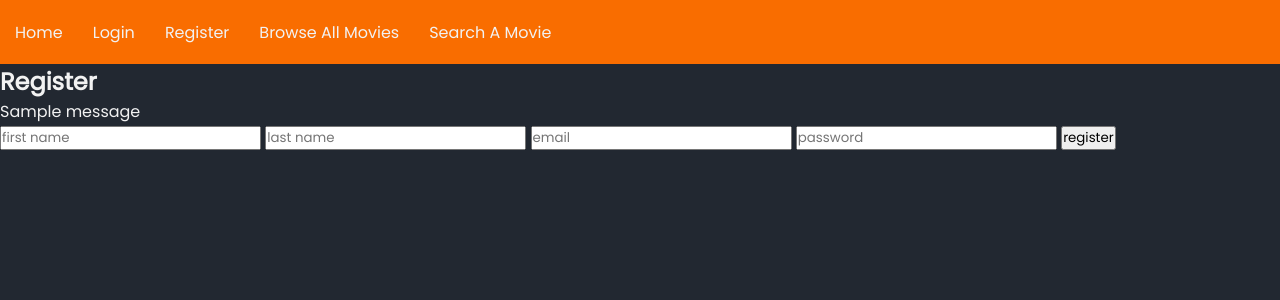
After one commit to cgomez374/movie_reviews_app, a Flask app: page /register in a window 1280 px wide. The commit adds this page. Shown: the top 300 px of the page. Run offline with Flask 3, Linux system fonts and the light colour scheme; one stand-in notice (Sample message) is shown.

Commit message:
added user model and login system

```diff
--- a/main.py
+++ b/main.py
@@ -1,7 +1,13 @@
-from flask import Flask, render_template, url_for, redirect, request
+from flask import Flask, render_template, url_for, redirect, request, flash
+from flask_login import UserMixin, login_user, LoginManager, login_required, current_user, logout_user
 
 # Flask object
 app = Flask(__name__)
+app.secret_key = 'secret_key'
+
+# Login Manager config
+login_manager = LoginManager()
+login_manager.init_app(app)
 
 # Import routes
 import routes
--- a/routes.py
+++ b/routes.py
@@ -1,4 +1,5 @@
-from main import app, render_template, url_for, redirect, request
+from main import app, render_template, url_for, redirect, request, flash, login_manager, login_user, LoginManager, login_required, current_user, logout_user
+from models import db, User
 import requests
 
 # Movies endpoint
@@ -8,8 +9,16 @@ popular_movies_endpoint = f'https://api.themoviedb.org/3/movie/popular?api_key={
 latest_movies_endpoint = f'https://api.themoviedb.org/3/movie/now_playing?api_key={API_KEY}&language=en-US&page=1'
 
 
+# Load the user
+@login_manager.user_loader
+def load_user(user_id):
+    return User.query.get(int(user_id))
+
+
 @app.route('/')
 def main():
+    # db.drop_all()
+    # db.create_all()
     popular_movies_response = requests.get(popular_movies_endpoint)
     latest_movies_response = requests.get(latest_movies_endpoint)
     if popular_movies_response.status_code == 200 and latest_movies_response.status_code == 200:
@@ -22,7 +31,7 @@ def main():
     else:
         print(f'Popular query status code: ', popular_movies_response.status_code)
         print(f'Latest query status code: ', latest_movies_response.status_code)
-    return render_template('index.html', popular_movies=popular_movies, latest_movies=latest_movies)
+    return render_template('index.html', popular_movies=popular_movies, latest_movies=latest_movies, logged_in=current_user.is_authenticated)
 
 
 @app.route('/movie/<int:movie_id>')
@@ -31,7 +40,7 @@ def show_movie(movie_id):
     response = requests.get(movie_details_endpoint)
     if response.status_code == 200:
         movie = response.json()
-    return render_template('show_movie.html', movie=movie)
+    return render_template('show_movie.html', movie=movie, logged_in=current_user.is_authenticated)
 
 
 @app.route('/search', methods=['GET', 'POST'])
@@ -42,10 +51,10 @@ def search_movie():
         response = requests.get(search_movie_endpoint + movie_title)
         if response.status_code == 200:
             results = response.json()['results']
-            return render_template('search.html', movies=results)
+            return render_template('search.html', movies=results, logged_in=current_user.is_authenticated)
         else:
             print(response.status_code)
-    return render_template('search.html', movies=[])
+    return render_template('search.html', movies=[], logged_in=current_user.is_authenticated)
 
 
 @app.route('/browse/<int:current_page>')
@@ -59,4 +68,51 @@ def browse_all_movies(current_page):
         movies = response.json()['results']
     else:
         print(response.status_code)
-    return render_template('browse.html', movies=movies, current_page=current_page)
+    return render_template('browse.html', movies=movies, current_page=current_page, logged_in=current_user.is_authenticated)
+
+
+@app.route('/register', methods=['GET', 'POST'])
+def register():
+
+    # STILL NEED TO BUILD IN SOME VALIDATION FOR THE EMAIL; HTML NOT ENOUGH!!!!!
+
+    if request.method == 'POST':
+        # Build the user model
+        new_user = User(
+            name=request.form.get('first_name')+' '+request.form.get('last_name'),
+            email=request.form.get('email')
+        )
+        # set the password
+        new_user.set_password(request.form.get('password'))
+
+        # add to db
+        db.session.add(new_user)
+
+        # commit db
+        try:
+            db.session.commit()
+            flash('Account created successfully!')
+        except:
+            db.session.rollback()
+            flash('Error in creating account! Please Try again!')
+        return redirect(url_for('login'))
+    return render_template('register.html', logged_in=current_user.is_authenticated)
+
+
+@app.route('/login', methods=['GET', 'POST'])
+def login():
+    if request.method == 'POST':
+        user = User.query.filter_by(email=request.form.get('email')).first()
+        if not user or not user.check_password(request.form.get('password')):
+            flash('incorrect email/password combination')
+            return redirect(url_for('register'))
+        # login user
+        login_user(user)
+        return redirect(url_for('main'))
+    return render_template('login.html', logged_in=current_user.is_authenticated)
+
+
+@app.route('/logout')
+def logout():
+    logout_user()
+    return redirect(url_for('main'))
--- a/static/style.css
+++ b/static/style.css
@@ -8,8 +8,8 @@
 }
 
 body {
-    background: #f2f2f2;
-    color: #222831;
+    background: #222831;
+    color: #f2f2f2;
 
 }
 
@@ -57,7 +57,7 @@ a {
 .reviews li {
     margin: 2vh;
     text-transform: capitalize;
-    color: #222831;
+    color: #f2f2f2;
 }
 
 .reviews li h4, .reviews li p {
@@ -88,7 +88,7 @@ a {
 }
 
 .nav ul li a {
-    color: #222831;
+    color: #f2f2f2;
     font-size: 1rem;
     text-transform: capitalize;
 }
@@ -124,7 +124,7 @@ a {
 .categories h3 {
     margin: 20px;
     font-size: 2rem;
-    color: #222831;
+    color: #f2f2f2;
 }
 
 .categories ul {
@@ -169,13 +169,13 @@ a {
 }
 
 .buttons button, .form button {
-    background-color: black;
+    background-color: #f96d00;
     width: 30vh;
     height: 7vh;
     margin: 20px;
 
     font-size: 1.2rem;
-    color: white;
+    color: #f2f2f2;
 
     border: none;
     cursor: pointer;
--- a/templates/base.html
+++ b/templates/base.html
@@ -16,12 +16,17 @@
 
                 <!-- Main landing page -->
                 <li><a href="{{ url_for('main') }}">Home</a></li>
+                {% if logged_in %}
                 <!-- user will be able to see their reviews -->
                 <li><a href="#">Account</a></li>
+                <li><a href="{{ url_for('logout') }}">Log out</a></li>
+                {% endif %}
 
                 <!--If user is not logged in-->
-                <li><a href="#">Login</a></li>
-                <li><a href="#">Register</a></li>
+                {% if not logged_in %}
+                <li><a href="{{ url_for('login') }}">Login</a></li>
+                <li><a href="{{ url_for('register') }}">Register</a></li>
+                {% endif %}
 
                 <!-- Browse all movies regardless of login status -->
                 <li><a href="{{ url_for('browse_all_movies', current_page=1) }}">Browse All Movies</a></li>
@@ -29,6 +34,8 @@
             </ul>
         </nav>
     </header>
-    {% block content %} {% endblock %}
+    {% block content %}
+
+    {% endblock %}
 </body>
 </html>
--- /dev/null
+++ b/templates/register.html
@@ -0,0 +1,46 @@
+{% extends "base.html" %}
+
+{% block content %}
+
+<div>
+    <h2>Register</h2>
+    {% with messages = get_flashed_messages() %}
+        {% if messages %}
+        <ul class="flashes">
+            {% for message in messages %}
+                <li>{{ message }}</li>
+            {% endfor %}
+        </ul>
+        {% endif %}
+    {% endwith %}
+    <form id="form" action="{{ url_for('register') }}" autocomplete="off" method="POST">
+        <input type="text" name="first_name" placeholder="first name" required>
+        <input type="text" name="last_name" placeholder="last name" required>
+        <input type="email" name="email" placeholder="email" required>
+        <input type="password"
+               name="password"
+               placeholder="password"
+               minlength="8"
+               maxlength="16"
+               pattern="[0-9a-fA-F]{8, 16}"
+               autocomplete="new-password"
+               required>
+        <button type="submit">register</button>
+    </form>
+</div>
+
+
+
+
+
+
+
+
+
+
+
+
+
+
+
+{% endblock %}
```
Also changed, not shown: models.py (added, +24 -0 lines), templates/login.html (added, +46 -0 lines), instance/users.db (added), templates/messages.html (added).
